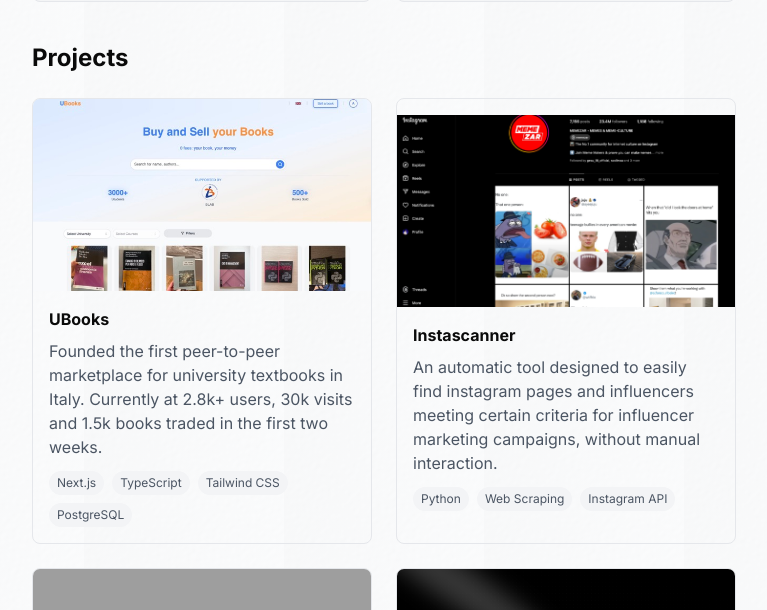
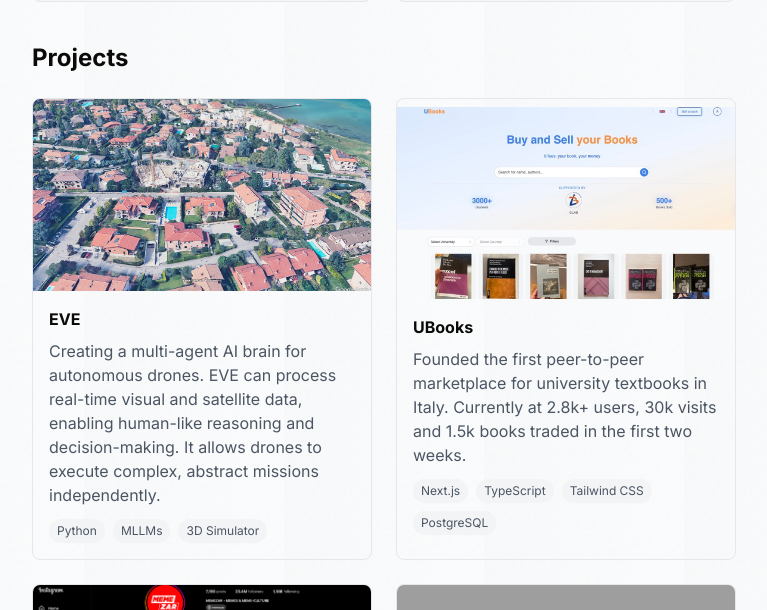
Before and after one commit to WaverAndrew/portfolio-website, a Next.js app: page / in a window 1280 px wide. Shown: the part 1991-2601 px from the top of the page, without its empty margins (256-1023 px from the left). Built offline with nearby package versions, Linux system fonts and the light colour scheme; grey boxes are pictures that could not be loaded.

Commit message:
eve update

```diff
--- a/src/components/Projects/index.tsx
+++ b/src/components/Projects/index.tsx
@@ -22,6 +22,30 @@
   const [isModalOpen, setIsModalOpen] = useState(false);
 
   const projects: Project[] = [
+    {
+      title: "EVE",
+      description:
+        "Creating a multi-agent AI brain for autonomous drones. EVE can process real-time visual and satellite data, enabling human-like reasoning and decision-making. It allows drones to execute complex, abstract missions independently.",
+      image: "/images/eve.png",
+      link: "",
+      demoLink: "",
+      liveLink: "",
+      tech: ["Python", "MLLMs", "3D Simulator"],
+      period: "2025 - Present",
+      results: [
+        "Successuly created a fully autonomous alpha version",
+        "Created a complete 3D simulation by reverse engineering google earth pro",
+      ],
+      problems: [
+        "Coordinating multiple LLM-agents in an iterative process",
+        "Latency in brain reaction",
+      ],
+      learnings: [
+        "Exploring the limits of MLLM agents, and how to overcome them",
+        "How to create a complete 3D simulation environment",
+        "How to give spatial reasoning to an LLM",
+      ],
+    },
     {
       title: "UBooks",
       description:
```
Also changed, not shown: public/images/eve.png (added).
